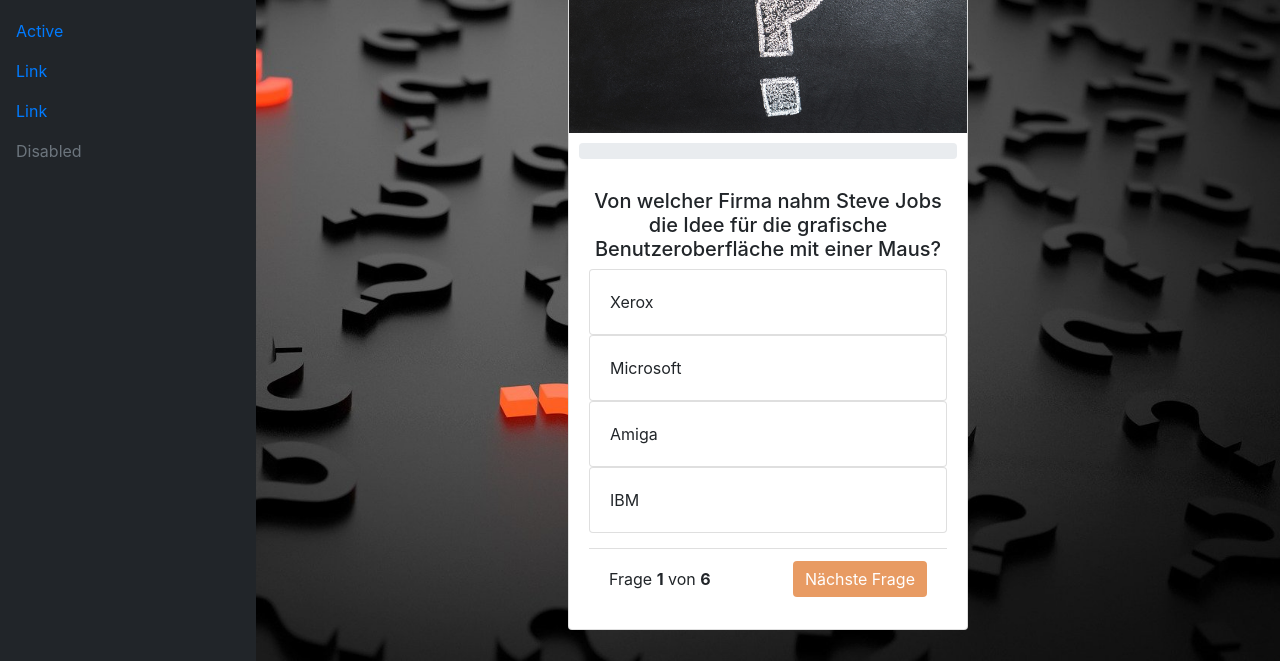
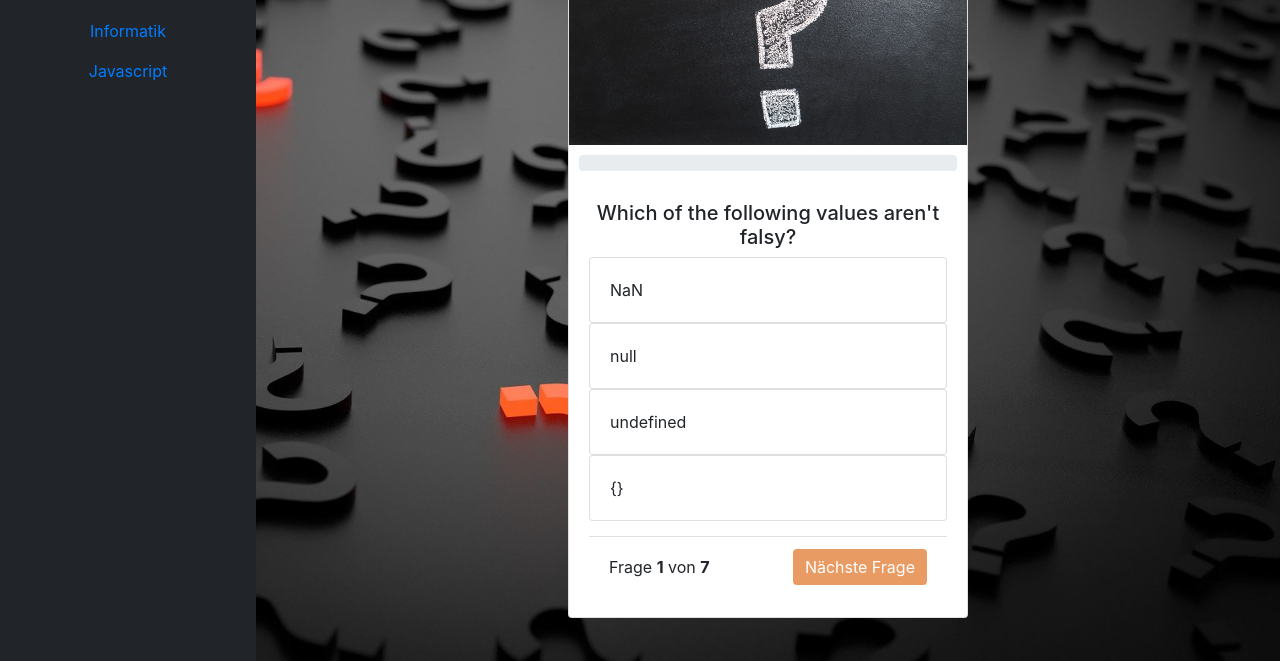
Before and after one commit to nadiaKnofius/quizapp, a plain HTML site: page index.html in a window 1280 px wide. Shown: the part 139-800 px from the top of the page. Drawn offline with nearby package versions, Linux system fonts and the light colour scheme.

Commit message:
sounds added

```diff
--- a/index.html
+++ b/index.html
@@ -21,10 +21,9 @@
                 <img src="img/logo.png" alt="">
             </div>
             <nav class="nav flex-column">
-                <a class="nav-link active" aria-current="page" href="#">Active</a>
-                <a class="nav-link" href="#">Link</a>
-                <a class="nav-link" href="#">Link</a>
-                <a class="nav-link disabled">Disabled</a>
+                <a class="nav-link active" aria-current="page" onclick="init('Informatik')" href="#">Informatik</a>
+                <a class="nav-link active" aria-current="page" onclick="init('js')" href="#">Javascript</a>
+
             </nav>
         </div>
 
--- a/quiz.js
+++ b/quiz.js
@@ -1,4 +1,4 @@
-let questions = [
+let informatik = [
     {
         "question": "Von welcher Firma nahm Steve Jobs die Idee für die grafische Benutzeroberfläche mit einer Maus?",
         "answer_1": "Xerox",
@@ -54,3 +54,69 @@ let questions = [
     }
 
     ];
+
+    let questions = [
+        {
+            "question": "Which of the following values aren't falsy?",
+            "answer_1": "NaN",
+            "answer_2": "null",
+            "answer_3": "undefined",
+            "answer_4": "{}",
+            "right_answer": 4
+        },
+
+        {
+            "question": "Which of the following is a server-side Java Script object?",
+            "answer_1": "Function",
+            "answer_2": "File",
+            "answer_3": "FileUpload",
+            "answer_4": "Date",
+            "right_answer": 3
+        },
+
+        {
+            "question": "To insert a JavaScript into an HTML page, which tag is used?",
+            "answer_1": "'<script=â€™javaâ€™>'",
+            "answer_2": "'<javascript>'",
+            "answer_3": "'<script>'",
+            "answer_4": "'<js>'",
+            "right_answer": 3
+        },
+
+        {
+            "question": "Which of the below is used in Java script to insert special characters?",
+            "answer_1": "'&'",
+            "answer_2": "'\'",
+            "answer_3": "'-'",
+            "answer_4": "'%'",
+            "right_answer": 4
+        },
+
+        {
+            "question": "How does Java Script store dates in objects of Date type?",
+            "answer_1": "The number of days since January 1st, 1900",
+            "answer_2": "The number of seconds since January 1st, 1970",
+            "answer_3": "The number of milliseconds since January 1st, 1970",
+            "answer_4": "The number of picoseconds since January 1st, 1970",
+            "right_answer": 1
+        },
+
+        {
+            "question": " Which is the correct way to write a JavaScript array?",
+            "answer_1": "let  txt = new Array(1:'arr',2:'kim',3:'jim')",
+            "answer_2": "let txt = new Array:1=(' arr ')2=('kim')3=('jim')",
+            "answer_3": "let txt = new Array('arr ','kim','jim')",
+            "answer_4": "txt = new Array='arr','kim','jim'",
+            "right_answer": 4
+        },
+
+        {
+            "question": "Which of the following is the tainted property of a window object in Java Script?",
+            "answer_1": "Host",
+            "answer_2": "Defaultstatus",
+            "answer_3": "Protocol",
+            "answer_4": "Pathname",
+            "right_answer": 2
+        }
+
+        ];
--- a/script.js
+++ b/script.js
@@ -2,25 +2,27 @@
 let iamountOfQuestions = 1;
 let questionCounter = 0;
 let rightAnswerCounter = 0;
+
+let audio_wrong = new Audio('sounds/wrong.mp3');
+let audio_correct = new Audio('sounds/correct.wav');
+let audio_end = new Audio('sounds/end.wav');
 
 function init(){
     let currentQuestion = fincOutCurrentQuestion();
     let question = getElmById('question-id');
     renderQuestionInHTML(question, currentQuestion); // question
     renderAnswers(); // answer
-    let amountOfQuestions = getElmById('allquestions'); // footer
-    amountOfQuestions.innerHTML = renderFooterOfCard();
+    renderFooterOfCard();
+}
 
+
+function fincOutCurrentQuestion(){
+    return questions[questionCounter]['question'];
 }
 
 
 function renderQuestionInHTML(question, currentQuestion){
     question.innerHTML = `${currentQuestion}`;
-}
-
-
-function fincOutCurrentQuestion(){
-    return questions[questionCounter]['question'];
 }
 
 
@@ -37,8 +39,10 @@ function renderAnswers(){
     }
 }
 
+
 function renderFooterOfCard(){
-    return `
+    let amountOfQuestions = getElmById('allquestions');
+    amountOfQuestions.innerHTML = `
     Frage <b>${iamountOfQuestions}</b> von <b>${questions.length}</b>`;
 }
 
@@ -47,6 +51,7 @@ function getElmById(id){
     return document.getElementById(id);
 }
 
+
 function checkIfAnswerRight(choseAnswer, id){
     document.getElementById('overlay-container').classList.remove('d-none');
     changeColorOfDiv = getElmById(id);
@@ -54,9 +59,11 @@ function checkIfAnswerRight(choseAnswer, id){
     if (choseAnswer == rightAnswer){
         changeColorOfDiv.parentNode.classList.add('bg-right');
         rightAnswerCounter++;
+        audio_correct.play();
     } else {
         changeColorOfDiv.parentNode.classList.add('bg-false');
         document.getElementById(`card${rightAnswer}`).parentNode.classList.add('bg-right');
+        audio_wrong.play();
     }
     document.getElementById('nextQuestion-btn').disabled = false;
 }
@@ -110,6 +117,7 @@ function showQuizOver(){
     overlay.innerHTML = showQuizOverTemplate();
     overlay.classList.remove('d-none');
     overlay.classList.add('overlay-endofquiz');
+    audio_end.play();
 }
 
 function showQuizOverTemplate(){
@@ -133,6 +141,7 @@ function showUpdatedProgressBar(result){
     `;
 }
 
+
 function playAgain(){
     iamountOfQuestions = 1;
     questionCounter = 0;
--- a/style.css
+++ b/style.css
@@ -136,3 +136,7 @@ h5{
 .m-10{
    margin: 10px;
 }
+
+.flex-column{
+    align-items: center;
+}
```
Also changed, not shown: 3 other files.
